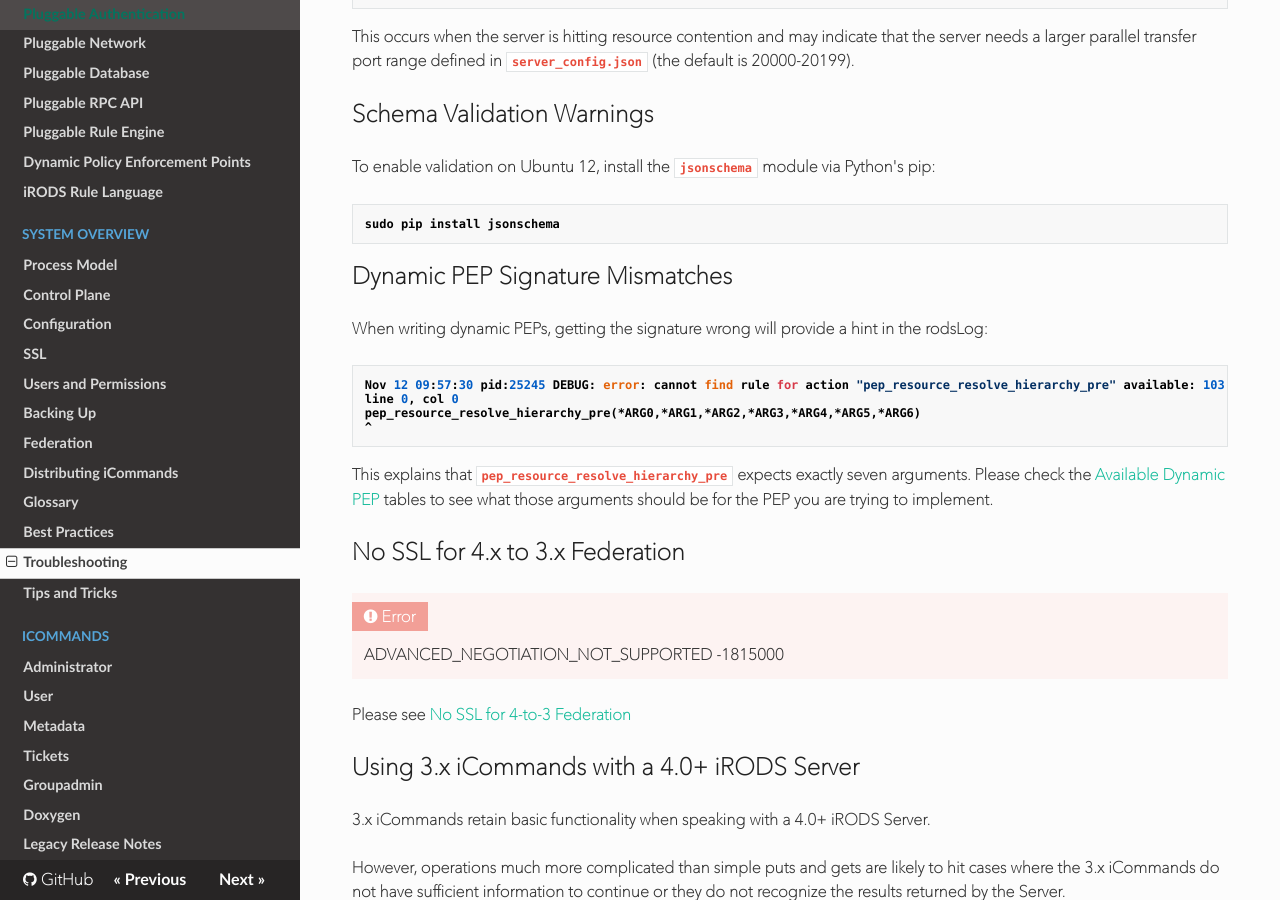
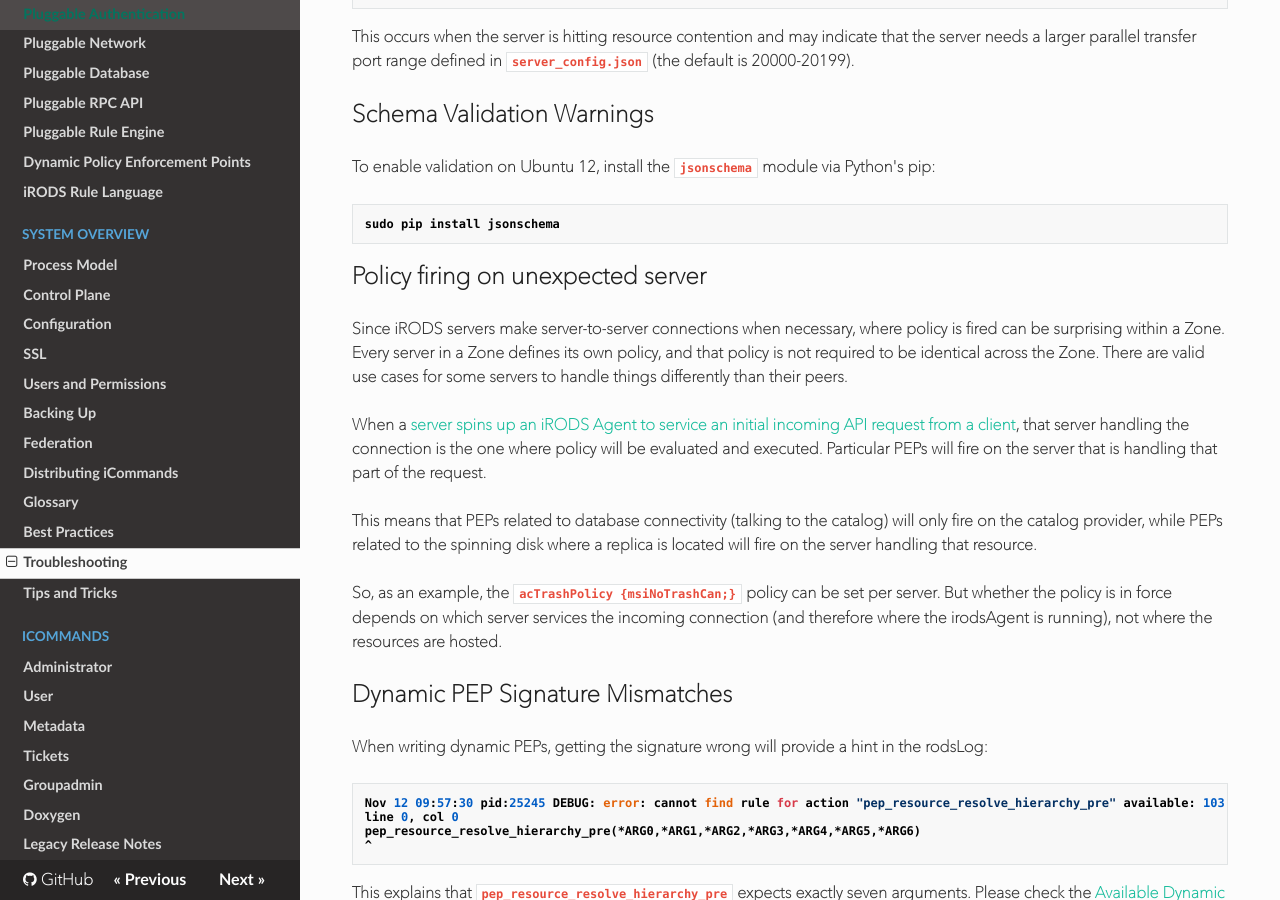
Before and after one commit to irods/irods_docs, an MkDocs documentation site: the page built from docs/system_overview/troubleshooting.md, in a window 1280 px wide and 900 px high, scrolled down 5681 px. Built offline with MkDocs 1.6.1, drawn with Linux system fonts in a browser that asks for light colours; nearby versions of some CDN libraries; old or Windows-style settings are respelled for this version of MkDocs.

Commit message:
[irods/irods#3969] add description of where policy fires

````diff
--- a/docs/system_overview/troubleshooting.md
+++ b/docs/system_overview/troubleshooting.md
@@ -204,6 +204,16 @@ To enable validation on Ubuntu 12, install the `jsonschema` module via Python's
 sudo pip install jsonschema
 ```
 
+## Policy firing on unexpected server
+
+Since iRODS servers make server-to-server connections when necessary, where policy is fired can be surprising within a Zone.  Every server in a Zone defines its own policy, and that policy is not required to be identical across the Zone.  There are valid use cases for some servers to handle things differently than their peers.
+
+When a [server spins up an iRODS Agent to service an initial incoming API request from a client](process_model.md), that server handling the connection is the one where policy will be evaluated and executed.  Particular PEPs will fire on the server that is handling that part of the request.
+
+This means that PEPs related to database connectivity (talking to the catalog) will only fire on the catalog provider, while PEPs related to the spinning disk where a replica is located will fire on the server handling that resource.
+
+So, as an example, the `acTrashPolicy {msiNoTrashCan;}` policy can be set per server.  But whether the policy is in force depends on which server services the incoming connection (and therefore where the irodsAgent is running), not where the resources are hosted.
+
 ## Dynamic PEP Signature Mismatches
 
 When writing dynamic PEPs, getting the signature wrong will provide a hint in the rodsLog:
````
